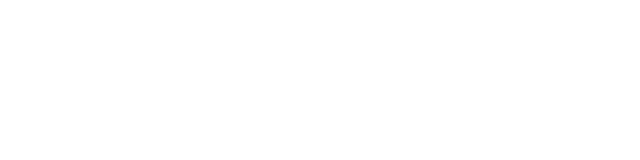
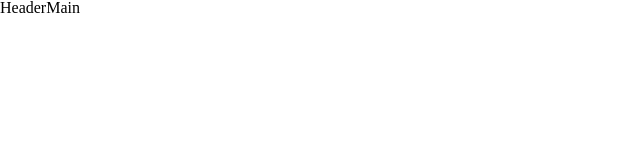
Before and after one commit to hij00/toy_cart, a React (Create React App) app: page / in a window 1280 px wide. Shown: the top 160 px of the page, without its empty margins (0-640 px from the left). Built offline with nearby package versions, Linux system fonts and the light colour scheme.

Commit message:
setting2

```diff
--- a/src/App.js
+++ b/src/App.js
@@ -1,5 +1,20 @@
+import { HashRouter as Router, Routes, Route } from "react-router-dom";
+import { Header } from "./components/Header";
+import { Cart } from "./components/pages/Cart";
+import { Main } from "./components/pages/Main";
+import { GlobalStyle } from "./style/GlobalStyle";
+
 function App() {
-  return <></>;
+  return (
+    <Router>
+      <Header />
+      <GlobalStyle />
+      <Routes>
+        <Route path="/" element={<Main />} />
+        <Route path="/cart" element={<Cart />} />
+      </Routes>
+    </Router>
+  );
 }
 
 export default App;
--- /dev/null
+++ b/src/components/Header.js
@@ -0,0 +1,3 @@
+export const Header = () => {
+  return <>Header</>;
+};
--- /dev/null
+++ b/src/components/pages/Cart.js
@@ -0,0 +1,3 @@
+export const Cart = () => {
+  return <>Cart</>;
+};
--- /dev/null
+++ b/src/components/pages/Main.js
@@ -0,0 +1,3 @@
+export const Main = () => {
+  return <>Main</>;
+};
--- /dev/null
+++ b/src/style/GlobalStyle.js
@@ -0,0 +1,9 @@
+import styledComponents, { createGlobalStyle } from "styled-components";
+import reset from "styled-reset";
+
+export const GlobalStyle = createGlobalStyle`
+${reset}
+*{
+    box-sizing: border-box;
+}
+`;
```
Also changed, not shown: package.json (+7 -0 lines), 1 other file (tests, documents, lock files or other folders).
